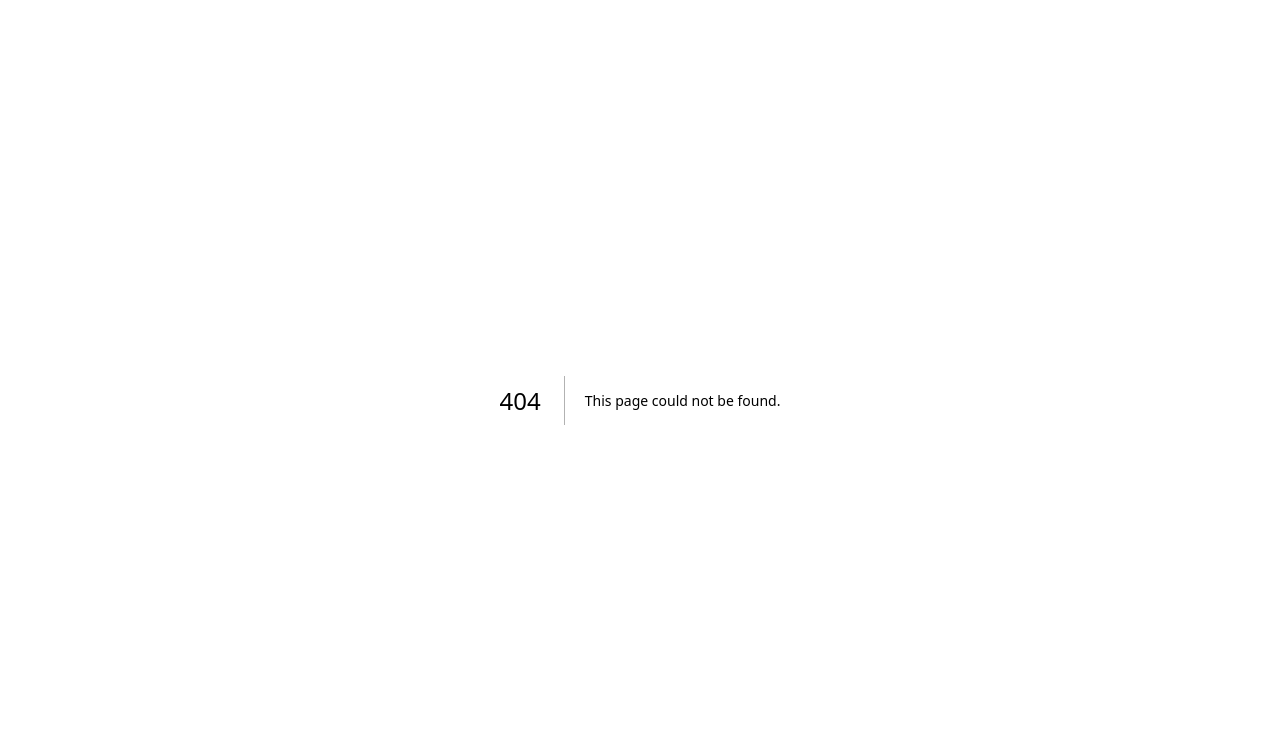
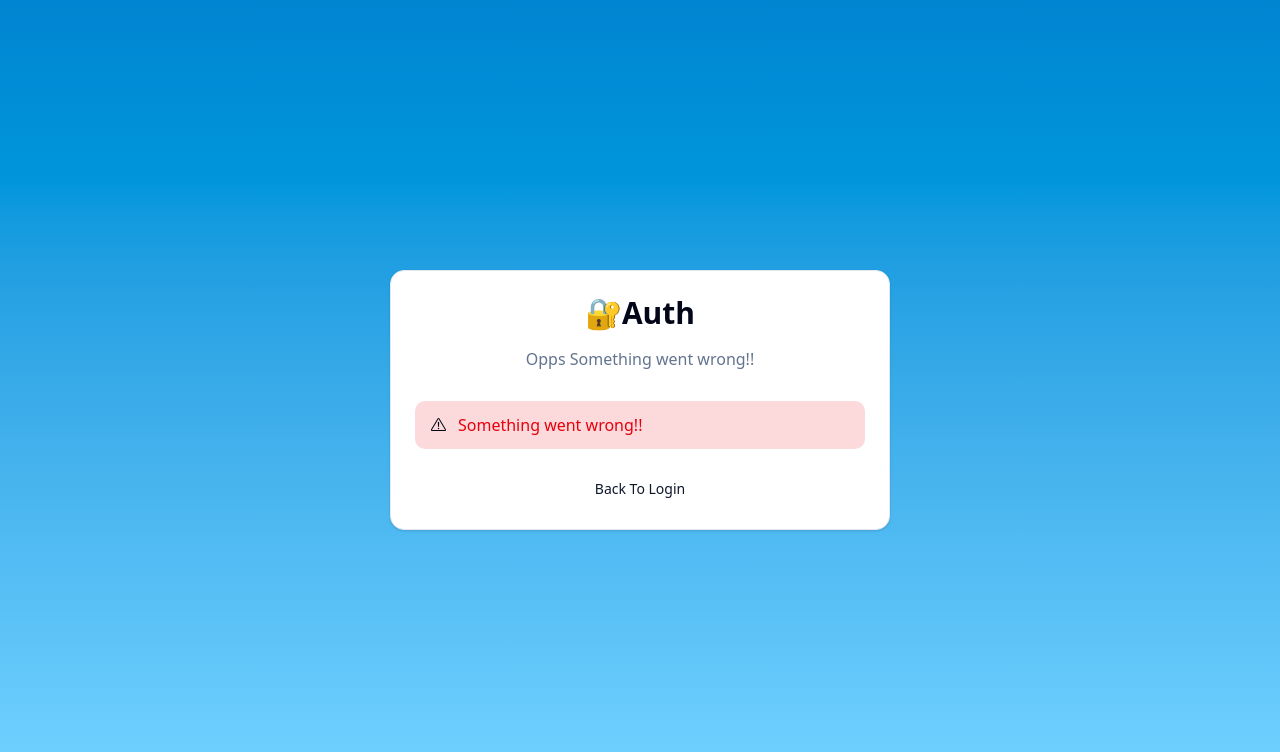
Before and after one commit to WalterIt/NextAuth_Template, a Next.js app: page /error in a window 1280 px wide. Before the commit this address had no page. Shown: the top 752 px of the page. Built offline with nearby package versions, Linux system fonts and the light colour scheme.

Commit message:
FEAT: Add ErrorCard component and ErrorPage for improved error handling

```diff
--- /dev/null
+++ b/app/(auth)/_components/error-card.tsx
@@ -0,0 +1,13 @@
+import { ExclamationTriangleIcon } from "@radix-ui/react-icons";
+import { CardWrapper } from "./card-wrapper";
+
+export const ErrorCard = () => {
+    return (
+        <CardWrapper headerLabel="Opps Something went wrong!!" backButtonHref="/login" backButtonLabel="Back To Login">
+            <div className="w-full rounded-lg bg-destructive/15 py-3 px-4 flex items-center gap-3">
+              <ExclamationTriangleIcon />
+              <p className="text-destructive">Something went wrong!!</p>
+            </div>
+        </CardWrapper>
+    )
+}
--- /dev/null
+++ b/app/(auth)/error/page.tsx
@@ -0,0 +1,10 @@
+import { ErrorCard } from '@/app/(auth)/_components/error-card'
+import React from 'react'
+
+const ErrorPage = () => {
+  return (
+    <ErrorCard />
+  )
+}
+
+export default ErrorPage
```
Also changed, not shown: app/(auth)/_components/card-wrapper.tsx (+12 -13 lines), 1 other file (tests, documents, lock files or other folders).
